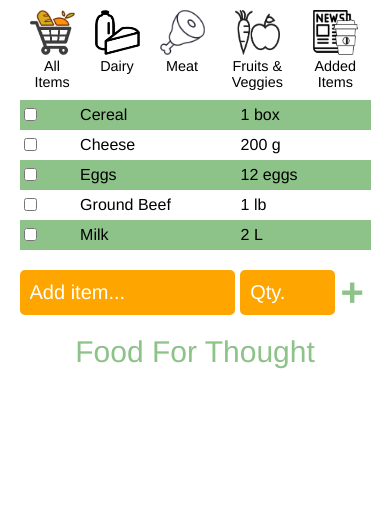
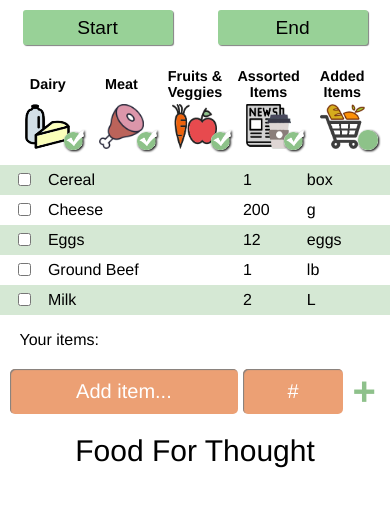
Before and after one commit to ericjsy/PocketPantry, a PHP site: page /grocery_list.html in a window 390 px wide. Shown: the part 85-592 px from the top of the page. Run offline with PHP 8.4, Linux system fonts and the light colour scheme; some libraries are stand-ins or nearby versions.

Commit message:
Updated style to new wireframe for grocery list

```diff
--- a/css/grocery_list.css
+++ b/css/grocery_list.css
@@ -13,15 +13,15 @@ body {
 
 	/* dropdown menu */
 	#affiliates {
+        background-color: #719c6e;
+        box-shadow: inset 0px 0px 10px rgba(0,0,0,0.5);
+        display: none;
         font-size: 43px;
         font-weight: normal;
-        display: none;
+        margin: 0;
         position: relative;
-        margin: 0;
         text-align: center;
         width: 100%;
-        box-shadow: inset 0px 0px 10px rgba(0,0,0,0.5);
-        background-color: #719c6e;
     }
 
     #affiliates a {
@@ -29,57 +29,96 @@ body {
         text-decoration: none;
     }
 
-	/* page heading */
-	#default_title {
-		font-size: 45px;
-		color: #8DC289;
+	/* date range selectors */
+	#grocery_dates {
+		display: flex;
+		justify-content: space-around;
+		width: 100%;
 	}
 
-	/* section heading */
-	.grocery_list_title {
-		font-size: 30px;
-		color: #8DC289;
+	#grocery_dates button {
+		background-color: #98D197;
+		border: 0;
+		border-radius: 3px;
+		box-shadow: 1px 1px 1px gray;
+		font-size: 1.2em;
+		height: 35px;
+		margin: 10px 0 10px 0;
+		padding: 0;
+		width: 150px;
 	}
 
-	/* categories */
+	/* categories filters */
 	#grocery_sections {
 		display: flex;
 		justify-content: space-around;
-		width: 90%;
-		margin: auto;
+		width: 100%;
 	}
 
-	.categories {
+	#categories {
 		font-size: 0.9em;
 		margin: 10px;
 		text-align: center;
+		position: relative;
+	}
+
+	#categories td {
+		width: 20%;
+		position: relative;
+	}
+
+	.grocery_icon img {
+		height: 45px;
+		width: 45px;
+	}
+
+	.grocery_status {
+		bottom: 0;
+		position: absolute;
+		right: 0;
+	}
+
+	.grocery_status img {
+		height: 20px;
+		width: 20px;
+		-webkit-filter: drop-shadow(1px 1px 1px #000000);
+		filter: drop-shadow(1px 1px 1px #000000);
 	}
 
 	/* grocery list table */
 	#grocery_list {
 		border-collapse: collapse;
 		margin: auto;
-		width: 90%;
+		width: 100%;
 	}
 
 	#grocery_list tr:nth-of-type(odd) {
-		background-color: #8DC289;
+		background-color: #D5E8D4;
 	}
 
 	#grocery_list td {
 		padding: 5px 0;
 	}
 
+	#grocery_list td:first-child {
+		text-align: center;
+	}
+
 	#grocery_list td:nth-child(2) {
-		padding-left: 15px;
 		width: 50%;
+	}
+
+	/* added item list */
+	#add_list {
+		margin: auto;
+		width: 90%;
 	}
 
 	/* adding an item */
 	#add_item {
 		display: flex;
 		margin: 20px auto;
-		width: 90%;
+		width: 95%;
 	}
 
 	#item_name::placeholder, #item_quantity::placeholder {
@@ -101,23 +140,35 @@ body {
 	}
 
 	#update_list {
-		color: #8DC289;
+		color: #8EC18B;
 		font-size: 40px;
 		font-weight: bold;
 		padding: 0;
 		width: 10%;
+text-align: center;
 	}
 
 	.more_items {
-		background-color: orange;
+		background-color: #ECA074;
 		border: 0;
+		box-shadow: 1px 1px 1px gray inset;
 		font-size: 20px;
 		padding: 10px;
+
+	}
+
+	.more_items::-webkit-input-placeholder {
+	   text-align: center;
+	}
+
+	.more_items:-ms-input-placeholder {
+		text-align: center;
 	}
 
 	/* Food For Thought section */
 	#food_for_thought {
 		text-align: center;
+		font-size: 30px;
 	}
 }
 
--- a/grocery_list.html
+++ b/grocery_list.html
@@ -45,67 +45,106 @@
     <main>
 
 		<div id="grocery_container">
+			<div id="grocery_dates">
+				<button>Start</button>
+				<button>End</button>
+			</div>
 
 			<div id="grocery_sections">
-				<div class="categories">
-					<img src="img/coloredListAll.png" alt="all items" width="45" height="45">
-					<br>
-					<span>All Items</span>
-				</div>
-				<div class="categories">
-					<img src="img/bwDairy.png" alt="all dairy items" width="45" height="45">
-					<br>
-					<span>Dairy</span>
-				</div>
-				<div class="categories">
-					<img src="img/bwMeat.png" alt="all meat items" width="45" height="45">
-					<br>
-					<span>Meat</span>
-				</div>
-				<div class="categories">
-					<img src="img/bwVeggies.png" alt="all fruit & veggie items" width="45" height="45">
-					<br>
-					<span>Fruits & Veggies</span>
-				</div>
-				<div class="categories">
-					<img src="img/bwOther.png" alt="all added items" width="45" height="45">
-					<br>
-					<span>Added Items</span>
-				</div>
+				<table id="categories">
+					<tr>
+						<th>Dairy</th>
+						<th>Meat</th>
+						<th>Fruits & Veggies</th>
+						<th>Assorted Items</th>
+						<th>Added Items</th>
+					</tr>
+					<tr>
+						<td id="dairy_toggle">
+							<div class="grocery_icon">
+								<img src="img/coloredDairy.png" alt="all dairy items" width="86" height="97">
+							</div>
+							<div class="grocery_status">
+								<img src="img/groceryListCategoryCheckmark.png" alt="Checkmark" width="71" height="74">
+							</div>
+						</td>
+						<td id="meat_toggle">
+							<div class="grocery_icon">
+								<img src="img/coloredMeat.png" alt="all meat items" width="116" height="116">
+							</div>
+							<div class="grocery_status">
+								<img src="img/groceryListCategoryCheckmark.png" alt="Checkmark" width="71" height="74">
+							</div>
+						</td>
+						<td id="fruits_vege_toggle">
+							<div class="grocery_icon">
+								<img src="img/coloredVeggies.png" alt="all fruit & veggie items" width="131" height="126">
+							</div>
+							<div class="grocery_status">
+								<img src="img/groceryListCategoryCheckmark.png" alt="Checkmark" width="71" height="74">
+							</div>
+						</td id="assorted_items_toggle">
+						<td>
+							<div class="grocery_icon">
+								<img src="img/coloredOther.png" alt="all added items" width="131" height="122">
+							</div>
+							<div class="grocery_status">
+								<img src="img/groceryListCategoryCheckmark.png" alt="Checkmark" width="71" height="74">
+							</div>
+						</td>
+						<td id="added_items_toggle">
+							<div class="grocery_icon">
+								<img src="img/coloredListAll.png" alt="all items" width="136" height="135">
+							</div>
+							<div class="grocery_status">
+								<img src="img/groceryListCategoryCircle.png" alt="Checkmark" width="71" height="74">
+							</div>
+						</td>
+					</tr>
+				</table>
 			</div>
 
 			<table id="grocery_list">
 				<tr>
 					<td><input type="checkbox"></td>
 					<td>Cereal</td>
-					<td>1 box</td>
+					<td>1</td>
+					<td>box</td>
 				</tr>
 				<tr>
 					<td><input type="checkbox"></td>
 					<td>Cheese</td>
-					<td>200 g</td>
+					<td>200</td>
+					<td>g</td>
 				</tr>
 				<tr>
 					<td><input type="checkbox"></td>
 					<td>Eggs</td>
-					<td>12 eggs</td>
+					<td>12</td>
+					<td>eggs</td>
 				</tr>
 				<tr>
 					<td><input type="checkbox"></td>
 					<td>Ground Beef</td>
-					<td>1 lb</td>
+					<td>1</td>
+					<td>lb</td>
 				</tr>
 				<tr>
 					<td><input type="checkbox"></td>
 					<td>Milk</td>
-					<td>2 L</td>
+					<td>2</td>
+					<td>L</td>
 				</tr>
 			</table>
 		</div>
 
+		<div id="add_list">
+			<p>Your items:</p>
+		</div>
+
 		<div id="add_item">
 				<input type="text" id="item_name" class="more_items" placeholder="Add item...">
-				<input type="text" id="item_quantity" class="more_items" placeholder="Qty.">
+				<input type="text" id="item_quantity" class="more_items" placeholder="#">
 				<span id="update_list">&#43;</span>
 		</div>
 
```
Also changed, not shown: img/groceryListCategoryCheckmark.png (added), img/groceryListCategoryCircle.png (added).
